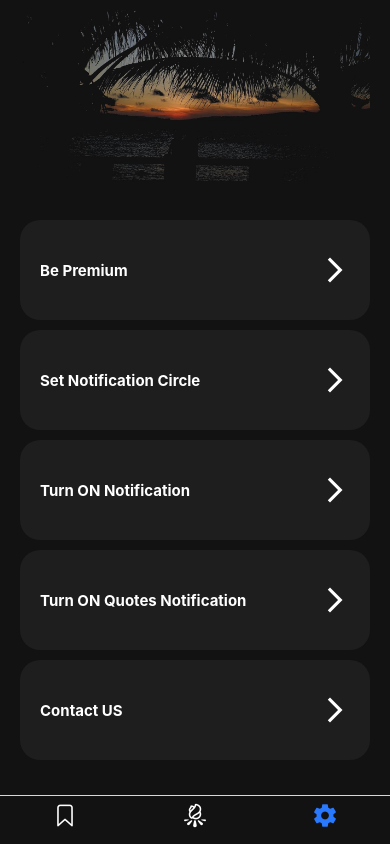
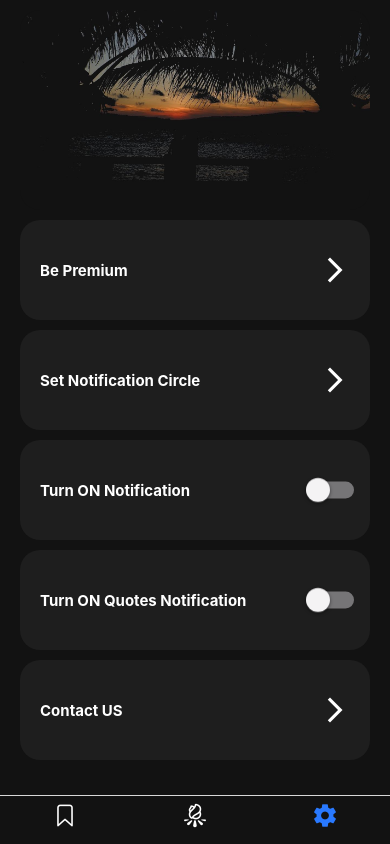
Before and after one commit to dnizfor/zihn-ai, a React Native app: screen /Settings in a window 390 px wide. Built offline with nearby package versions, Linux system fonts and the light colour scheme.

Commit message:
create new button

```diff
--- /dev/null
+++ b/src/components/settingScreen/SwichableButton.js
@@ -0,0 +1,70 @@
+import {
+    View, Text, StyleSheet, Switch, TouchableOpacity,
+} from 'react-native'
+import React, { useState } from 'react'
+import colors from '../../utilities/colors';
+export default function SwichableButton({ onPress, title }) {
+    const [isEnabled, setIsEnabled] = useState(false);
+    const toggleSwitch = () => setIsEnabled(previousState => !previousState);
+
+
+    return (
+        <TouchableOpacity onPress={onPress} style={styles.container}>
+            <View style={styles.content}>
+                <View style={styles.textContainer}>
+                    <Text style={styles.title} >
+                        {title}
+                    </Text>
+                </View>
+                <View style={styles.switchContainer} >
+                    <Switch
+                        trackColor={{ false: '#767577', true: '#81b0ff' }}
+                        thumbColor={isEnabled ? "#2979FF" : '#f4f3f4'}
+                        ios_backgroundColor="#3e3e3e"
+                        onValueChange={toggleSwitch}
+                        style={{ transform: [{ scaleX: 1.2 }, { scaleY: 1.2 }] }}
+                        value={isEnabled}
+                    />
+                </View>
+            </View>
+
+
+        </TouchableOpacity>
+    )
+} const styles = StyleSheet.create({
+    container: {
+        backgroundColor: colors.white,
+        height: 100,
+        borderRadius: 20,
+        backgroundColor: colors.gray,
+        width: '100%',
+        marginBottom: 10,
+
+
+    }, content: {
+        flex: 1,
+        flexDirection: 'row',
+        justifyContent: "space-between",
+        paddingHorizontal: 20,
+
+
+    },
+    textContainer: {
+        justifyContent: "center",
+
+    },
+    title: {
+        fontWeight: 'bold',
+        fontSize: 15,
+        color: colors.white,
+        backgroundColor: 'transparent',
+    }, switchContainer: { justifyContent: 'center' }
+    , trashButton: {
+        backgroundColor: colors.alert,
+        justifyContent: "center",
+        alignItems: "center",
+        width: 75,
+        borderRadius: 20,
+        height: 100,
+    }
+});
--- a/src/screens/SettingScreen.js
+++ b/src/screens/SettingScreen.js
@@ -4,18 +4,20 @@ import { SafeAreaView } from 'react-native-safe-area-context';
 import colors from '../utilities/colors';
 import SettingButton from '../components/settingScreen/SettingButton';
 import headerImage from '../assets/images/sunset.jpg';
+import SwichableButton from '../components/settingScreen/SwichableButton';
 export default function SettingScreen() {
     return (
         <SafeAreaView style={styles.container} edges={['right', 'top', 'left']}>
-            <Image
-                style={styles.headerImage}
-                source={headerImage}
-            />
+
             <ScrollView >
+                <Image
+                    style={styles.headerImage}
+                    source={headerImage}
+                />
                 <SettingButton title={"Be Premium"} />
                 <SettingButton title={"Set Notification Circle"} />
-                <SettingButton title={"Turn ON Notification"} />
-                <SettingButton title={"Turn ON Quotes Notification"} />
+                <SwichableButton title={"Turn ON Notification"} />
+                <SwichableButton title={"Turn ON Quotes Notification"} />
                 <SettingButton title={"Contact US"} />
 
             </ScrollView>
```
